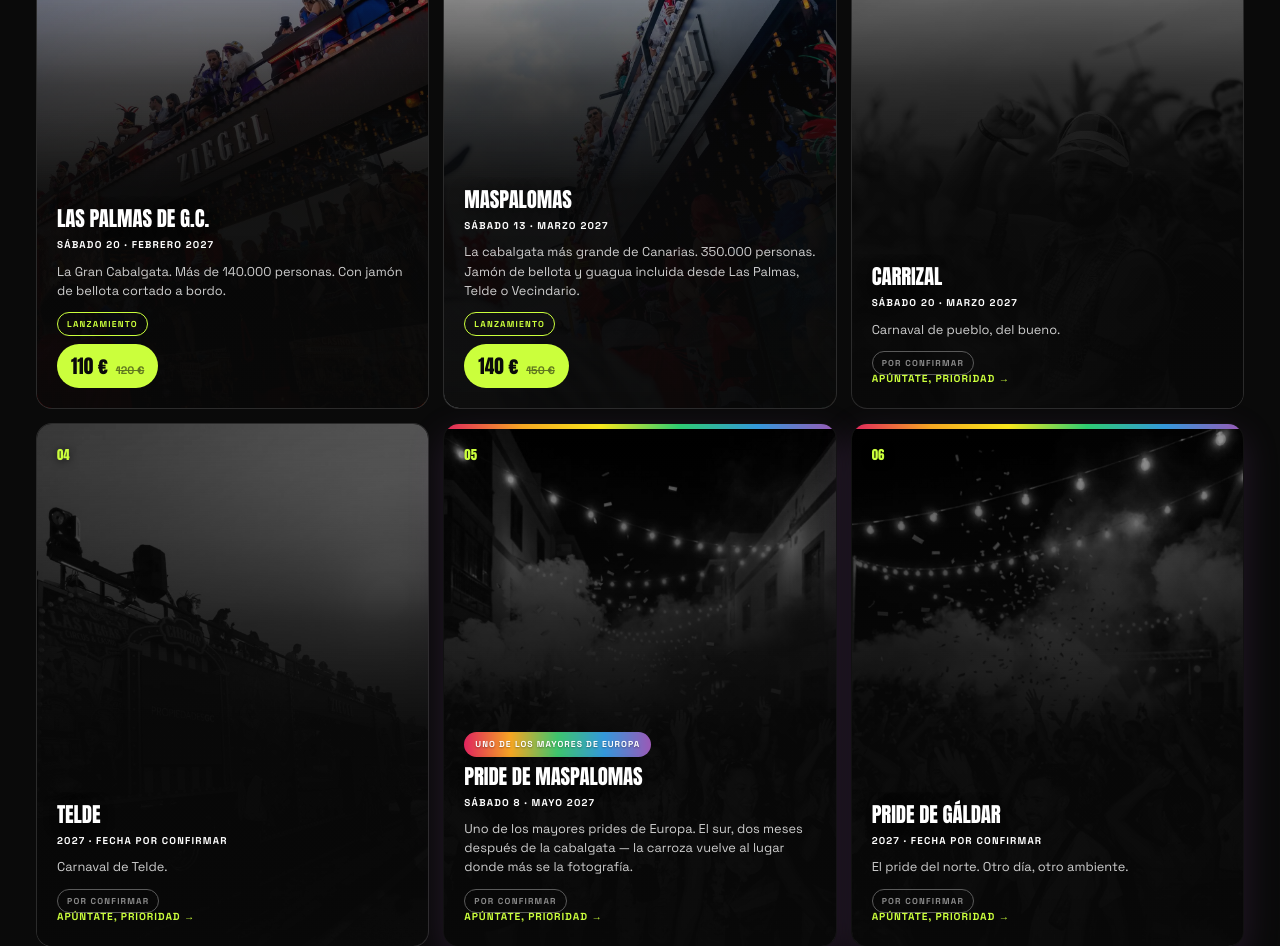
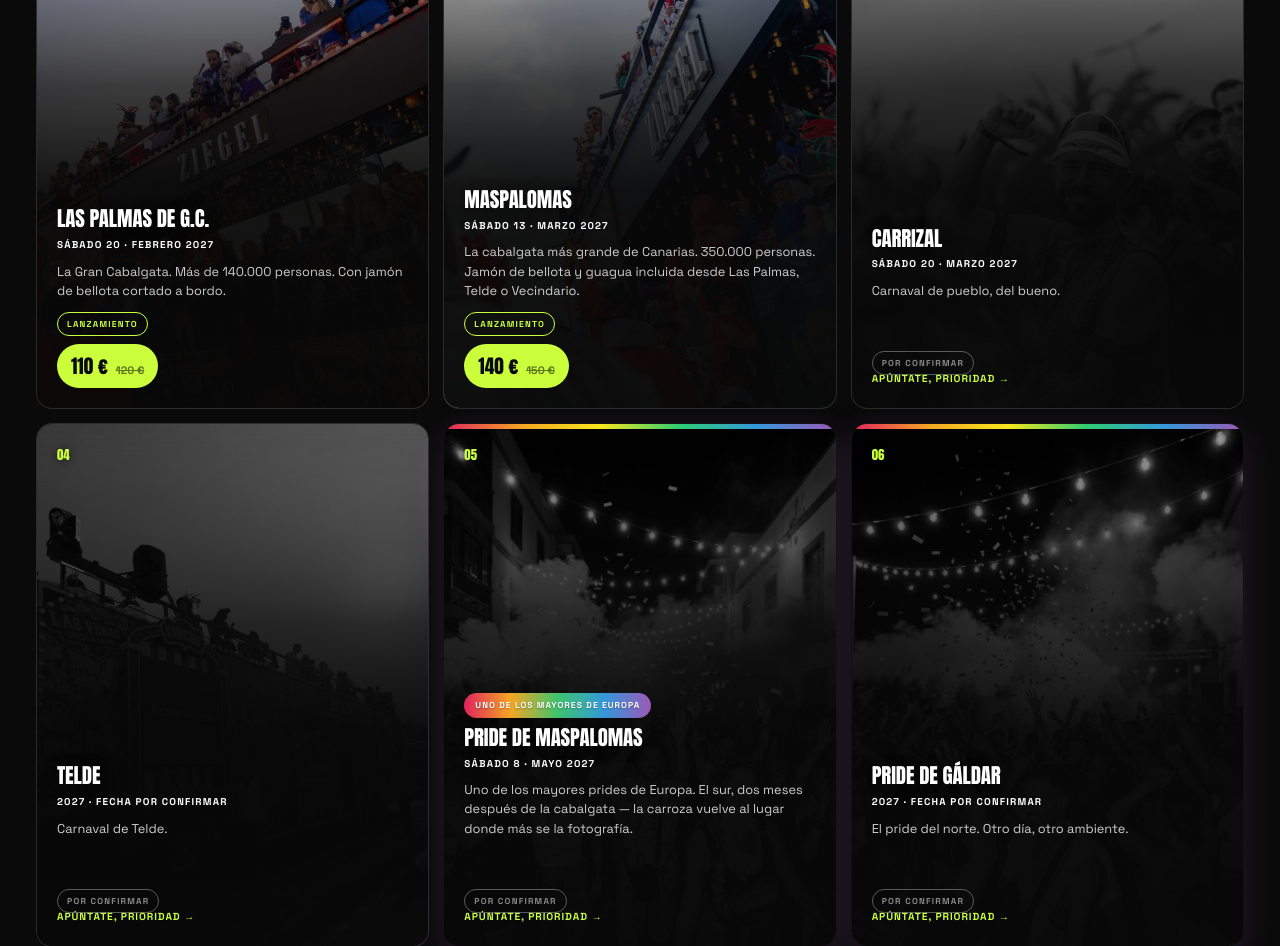
Before and after one commit to Aythamiziegel/carroza-site, a plain HTML site: page index.html in a window 1280 px wide. Shown: the part 3546-4492 px from the top of the page. Drawn offline with nearby package versions, Linux system fonts and the light colour scheme.

Commit message:
Fix calendar card title alignment with fixed-height footer

```diff
--- a/index.html
+++ b/index.html
@@ -285,6 +285,11 @@ header.sc{background:rgba(10,10,10,.96);backdrop-filter:blur(18px);border-bottom
 .dc-wait .m img{filter:grayscale(1) brightness(.6)}
 .dc-l.wait{color:var(--muted);border-color:var(--muted-2)}
 .dc-l.ag{color:var(--red);border-color:var(--red)}
+
+/* Pie de tarjeta con altura fija: sin esto, el título flota a distinta
+   altura según si la tarjeta lleva precio o "por confirmar" (bloques de
+   distinta altura empujando hacia arriba en el flex bottom-anchored). */
+.dc-foot{min-height:88px;display:flex;flex-direction:column;justify-content:flex-end}
 
 /* LA CARTA */
 .ct{display:grid;gap:16px}
@@ -2130,7 +2135,7 @@ $('cal').innerHTML = SALIDAS.map(function(s, i){
     + '<h3 class="d">' + s.n + '</h3>'
     + '<div class="wn">' + s.fecha + '</div>'
     + '<p class="wt">' + s.txt + '</p>'
-    + bloquePrecio
+    + '<div class="dc-foot">' + bloquePrecio + '</div>'
     + '</div></article>';
 }).join('');
 
```
